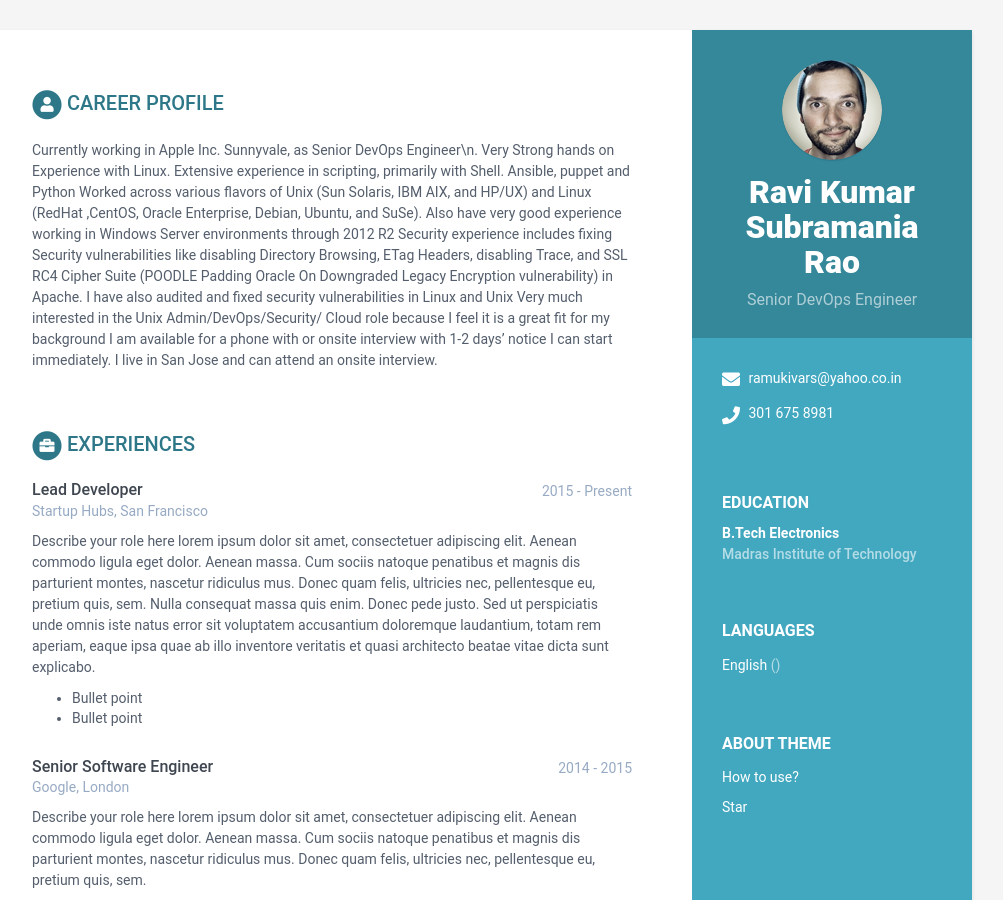
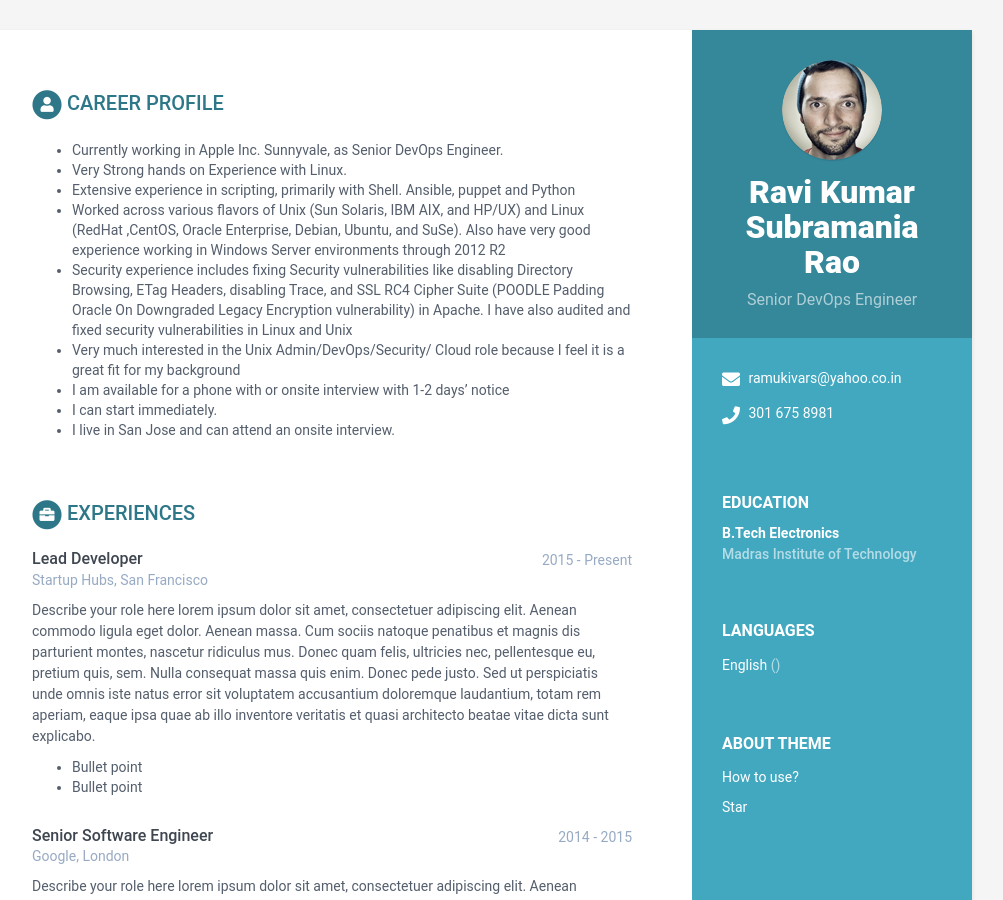
Before and after one commit to ramukivars/RaviKumarSubramaniaRaoResume, a Jekyll site: the page built from index.html, in a window 1280 px wide and 900 px high. Shown: the whole window, without its empty margins (168-1171 px from the left). Built offline with Jekyll 4.4.1, drawn with Linux system fonts in a browser that asks for light colours.

Commit message:
Update data.yml

```diff
--- a/_data/data.yml
+++ b/_data/data.yml
@@ -23,15 +23,15 @@ sidebar:
 career-profile:
     title: Career Profile
     summary: |
-      Currently working in Apple Inc. Sunnyvale, as Senior DevOps Engineer\n.
-      Very Strong hands on Experience with Linux.
-      Extensive experience in scripting, primarily with Shell. Ansible, puppet and Python
-      Worked across various flavors of Unix (Sun Solaris, IBM AIX, and HP/UX) and Linux (RedHat ,CentOS, Oracle Enterprise, Debian, Ubuntu, and SuSe). Also have very good experience working in Windows Server environments through 2012 R2
-      Security experience includes fixing Security vulnerabilities like disabling Directory Browsing, ETag Headers, disabling Trace, and SSL RC4 Cipher Suite (POODLE Padding Oracle On Downgraded Legacy Encryption vulnerability) in Apache. I have also audited and fixed security vulnerabilities in Linux and Unix
-      Very much interested in the Unix Admin/DevOps/Security/ Cloud role because I feel it is a great fit for my background
-      I am available for a phone with or onsite interview with 1-2 days’ notice
-      I can start immediately.
-      I live in San Jose and can attend an onsite interview.
+      - Currently working in Apple Inc. Sunnyvale, as Senior DevOps Engineer.
+      - Very Strong hands on Experience with Linux.
+      - Extensive experience in scripting, primarily with Shell. Ansible, puppet and Python
+      - Worked across various flavors of Unix (Sun Solaris, IBM AIX, and HP/UX) and Linux (RedHat ,CentOS, Oracle Enterprise, Debian, Ubuntu, and SuSe). Also have very good experience working in Windows Server environments through 2012 R2
+      - Security experience includes fixing Security vulnerabilities like disabling Directory Browsing, ETag Headers, disabling Trace, and SSL RC4 Cipher Suite (POODLE Padding Oracle On Downgraded Legacy Encryption vulnerability) in Apache. I have also audited and fixed security vulnerabilities in Linux and Unix
+      - Very much interested in the Unix Admin/DevOps/Security/ Cloud role because I feel it is a great fit for my background
+      - I am available for a phone with or onsite interview with 1-2 days’ notice
+      - I can start immediately.
+      - I live in San Jose and can attend an onsite interview.
 
 education:
     - degree: B.Tech Electronics
```
